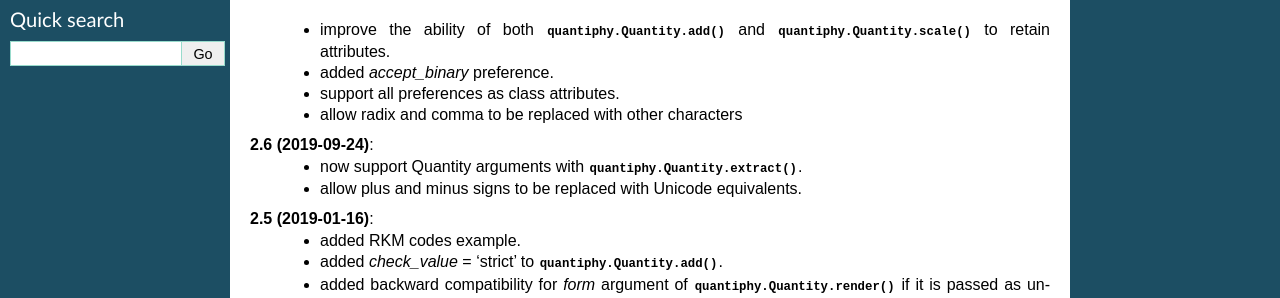
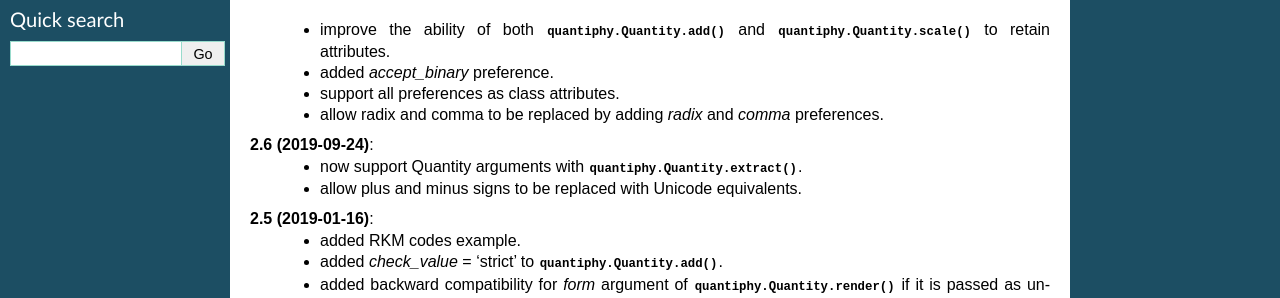
Before and after one commit to KenKundert/quantiphy, a Sphinx documentation site: the page built from doc/releases.rst, in a window 1280 px wide. Shown: the part 151-449 px from the top of the page. Built offline with Sphinx 7.4.7, drawn with Linux system fonts in a browser that asks for light colours.

Commit message:
Update release notes.

```diff
--- a/doc/releases.rst
+++ b/doc/releases.rst
@@ -9,7 +9,8 @@ Releases
       :meth:`quantiphy.Quantity.scale()` to retain attributes.
     - added *accept_binary* preference.
     - support all preferences as class attributes.
-    - allow radix and comma to be replaced with other characters
+    - allow radix and comma to be replaced by adding *radix* and *comma*
+      preferences.
 
 **2.6 (2019-09-24)**:
     - now support Quantity arguments with :meth:`quantiphy.Quantity.extract()`.
```
